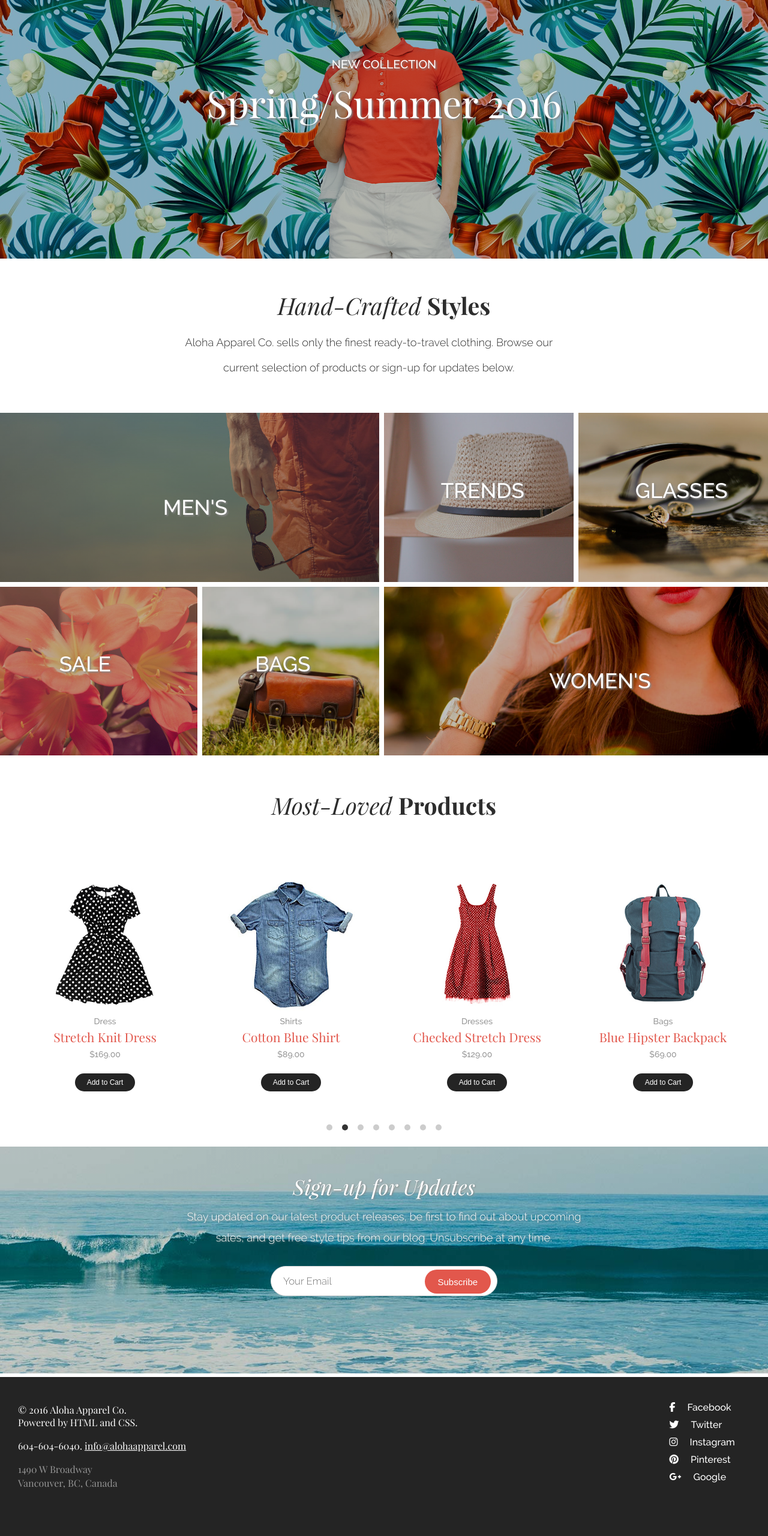
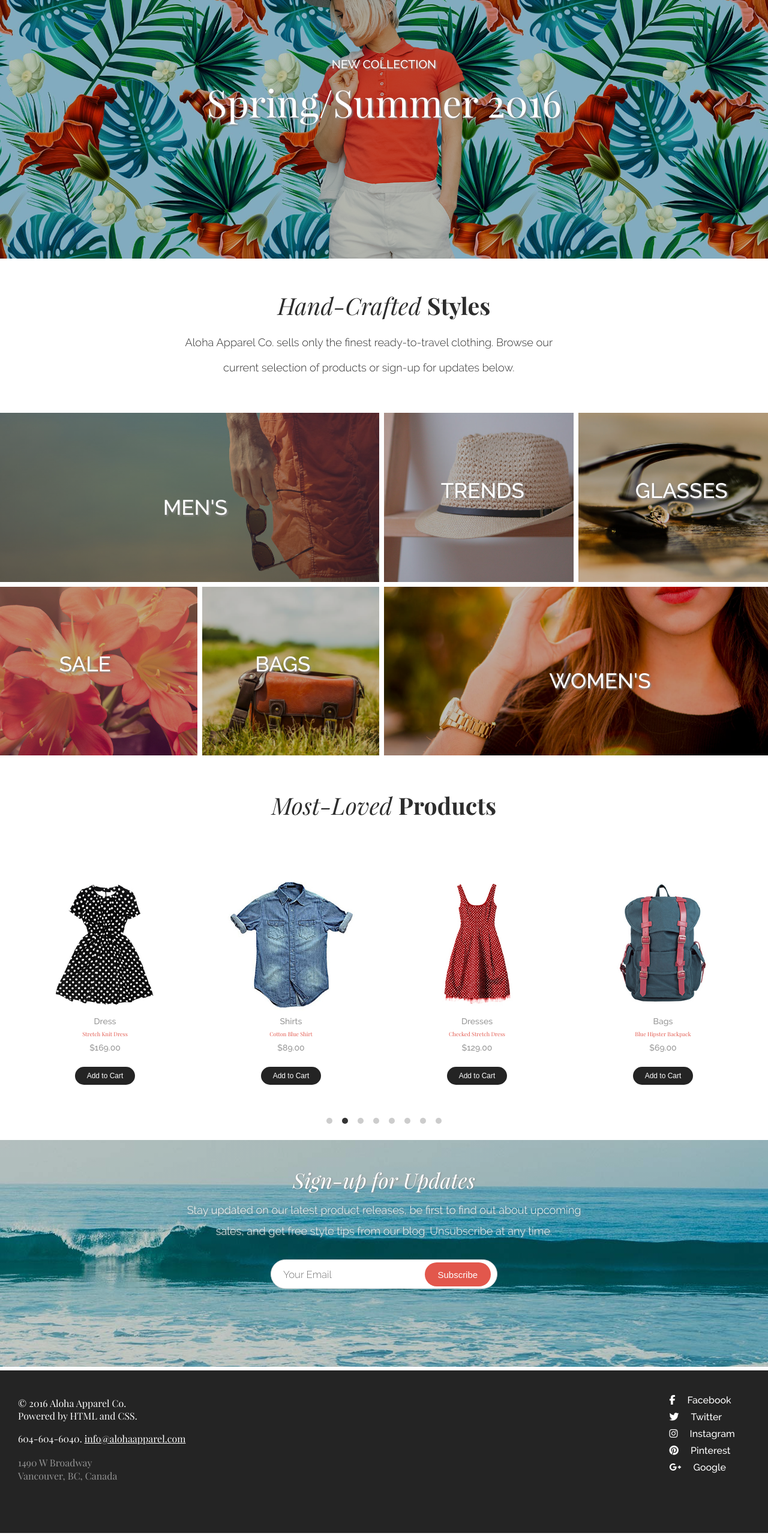
Before and after one commit to suleee/Aloha-Responsive-Website, a plain HTML site: page index.html in a window 1280 px wide. Shown: the part 220-2780 px from the top of the page at 60% size. Drawn offline with Linux system fonts and the light colour scheme.

Commit message:
change px to rem

```diff
--- a/style.css
+++ b/style.css
@@ -102,7 +102,7 @@ li {
 h3 {
 	color: #e2574c;
 	font-family: 'playfair_display_web', serif;
-	font-size: 21px;
+	font-size: .66rem;
 	margin: auto;
 }
 
@@ -123,7 +123,7 @@ p {
 }
 
 .menu {
-	padding: 15px 10px 10px 10px;
+	padding: 1.07rem .71rem .71rem .71rem;
 	display: -webkit-box;
 	display: -ms-flexbox;
 	display: flex;
@@ -135,7 +135,7 @@ p {
 }
 
 .logo {
-	width: 120px;
+	width: 8.57rem;
 	-ms-flex-item-align: start;
 	    align-self: flex-start;
 	-webkit-box-flex: 0;
@@ -183,7 +183,7 @@ p {
 }
 
 .cart {
-	width: 50px;
+	width: 3.57rem;
 	-ms-flex-item-align: end;
 	    align-self: flex-end;
 	-webkit-box-flex: 0;
@@ -195,9 +195,9 @@ p {
 }
 
 .counter {
-	width: 20px;
-	height: 20px;
-	border-radius: 20px;
+	width: 1.43rem;
+	height: 1.43rem;
+	border-radius: 1.43rem;
 	background-color: #e2574c;
 	position: absolute;
 	padding-top: 1px;
@@ -216,9 +216,9 @@ p {
 	background: -webkit-linear-gradient(top, rgba(0, 0, 0, 0.25) 0%, rgba(0, 0, 0, 0.25) 100%), url('images/banner-girl.png') no-repeat center 4.5rem, url('images/flower-bkgd.jpg') repeat-x center top;
 	background: linear-gradient(to bottom, rgba(0, 0, 0, 0.25) 0%, rgba(0, 0, 0, 0.25) 100%), url('images/banner-girl.png') no-repeat center 4.5rem, url('images/flower-bkgd.jpg') repeat-x center top;
 	background-size: contain, 11rem 26rem, cover;
-	height: 400px;
+	height: 28.57rem;
 	position: relative;
-	margin-top: 105px;
+	margin-top: 7.5rem;
 }
 
 .mainbanner-text {
@@ -252,7 +252,7 @@ p {
 
 .head-text {
 	text-align: center;
-	max-width: 600px;
+	max-width: 42.9rem;
 	margin: auto;
 }
 
@@ -293,12 +293,12 @@ p {
 }
 
 .box {
-	border: 4px solid white;
+	border: .29rem solid white;
 	position: relative;
 }
 
 .box-s {
-	border: 4px solid white;
+	border: .29rem solid white;
 	position: relative;
 }
 
@@ -376,7 +376,7 @@ p {
 .box-s span {
 	color: white;
 	text-transform: uppercase;
-	font-size: 23px;
+	font-size: 1.64rem;
 	font-weight: bold;
 	text-shadow: .14rem .14rem .21rem #888888;
 	position: absolute;
@@ -387,7 +387,7 @@ p {
 .box span {
 	color: white;
 	text-transform: uppercase;
-	font-size: 23px;
+	font-size: 1.64rem;
 	font-weight: bold;
 	text-shadow: .14rem .14rem .21rem #888888;
 	position: absolute;
@@ -403,17 +403,17 @@ ul {
 }
 
 .items {
-	max-width: 1240px;
+	max-width: 88.57rem;
 	margin: 0 auto;
 }
 
 .items h2 {
-	padding-top: 60px;
+	padding-top: 4.29rem;
 	text-align: center;
 }
 
 .item-list {
-	margin-top: 50px;
+	margin-top: 3.57rem;
 }
 
 .item-dress {
@@ -466,15 +466,15 @@ ul {
 }
 
 .item-list button {
-	width: 90px;
-	height: 26px;
+	width: 6.43rem;
+	height: 1.86rem;
 	font-size: 11px;
 	background-color: #242424;
 	position: relative;
-	margin-top: 25px;
+	margin-top: 1.79rem;
 	left: 0px;
 	color: white;
-	border-radius: 20px;
+	border-radius: 1.43rem;
 	border: none;
 }
 
@@ -497,8 +497,8 @@ ul {
 }
 
 .sign-up {
-	padding: 50px 2px 0 2px;
-	max-width: 615px;
+	padding: 3.57rem 2px 0 2px;
+	max-width: 44rem;
 	margin: auto;
 }
 
@@ -662,11 +662,11 @@ input:focus {
 		font-size: 2.8rem;
 	}
 	.wrapper {
-		width: 600px;
+		width: 42.9rem;
 	}
 	/*Head section: navigation*/
 	.menu {
-		padding: 15px 15px 10px 15px;
+		padding: 1.07rem 1.07rem 0.71rem 1.07rem;
 		margin-top: 2px;
 	}
 	.logo {
@@ -725,12 +725,12 @@ input:focus {
 		margin-top: 80px;
 		background: -webkit-linear-gradient(top, rgba(0, 0, 0, 0.25) 0%, rgba(0, 0, 0, 0.25) 100%), url('images/banner-girl.png') no-repeat center 3.5rem, url('images/flower-bkgd.jpg') repeat-x center top;
 		background: linear-gradient(to bottom, rgba(0, 0, 0, 0.25) 0%, rgba(0, 0, 0, 0.25) 100%), url('images/banner-girl.png') no-repeat center 3.5rem, url('images/flower-bkgd.jpg') repeat-x center top;
-		background-size: contain, 155px 379px, cover;
+		background-size: contain, 11.1rem 27.1rem, cover;
 		/*height: 400px;*/
 		/*position: relative;*/
 	}
 	.head-text {
-		max-width: 720px;
+		max-width: 51.4rem;
 		/*margin: auto;*/
 	}
 	.head-t-h {
@@ -792,13 +792,13 @@ input:focus {
 		width: 50%;
 	}
 	.item-list button {
-		width: 100px;
-		height: 30px;
+		width: 7.14rem;
+		height: 2.14rem;
 		font-size: 12px;
 	}
 	/*footer*/
 	.footer {
-		padding-top: 40px;
+		padding-top: 2.86rem;
 	}
 	.f_container {
 		display: -webkit-box;
@@ -807,18 +807,18 @@ input:focus {
 		-webkit-box-pack: justify;
 		    -ms-flex-pack: justify;
 		        justify-content: space-between;
-		margin: 5px 50px 0px 20px;
+		margin: .36rem 3.57rem 0px 1.43rem;
 		height: 14rem;
 	}
 	.footer-text {
-		font-size: 16px;
+		font-size: 1.14rem;
 		text-align: left;
 		padding-left: 10px;
-		height: 200px;
+		height: 14.3rem;
 		position: relative;
 	}
 	.contact {
-		margin: 20px 0 20px 0;
+		margin: 1.43rem 0 1.43rem 0;
 	}
 	/*sns icons*/
 	.sns-ul {
@@ -828,30 +828,25 @@ input:focus {
 		-ms-flex-wrap: wrap;
 		    flex-wrap: wrap;
 		visibility: visible;
-		width: 50px;
+		width: 3.57rem;
 		position: relative;
-		bottom: 24px;
+		bottom: 1.7rem;
 		text-align: left;
 		font-weight: bold;
-		font-size: 16px;
-		margin: 5px 0 0 60px;
-		height: 20px;
-		padding: 10px 100px 0 0;
+		font-size: 1.14rem;
+		margin: 0.36rem 0 0 4.3rem;
+		height: 1.43rem;
+		padding: .72rem 7.14rem 0 0;
 	}
 	.sns-ul li {
-		margin: 6px 0 6px 0;
+		margin: .43rem 0 .43rem 0;
 	}
-	/*.sns-ul a {
-		text-decoration: none;
-	}*/
-	/*.sns-ul i {
-		max-width: 9px;
-	}*/
+
 	.sns-ul span {
 		visibility: visible;
 		font-family: 'ralewaylight_Web', 'Helvetica', sans-serif;
 		text-align: left;
-		padding-left: 20px;
+		padding-left: 1.43rem;
 		font-weight: bold;
 	}
 	.fa {
@@ -867,14 +862,14 @@ input:focus {
 		font-size: 2.8rem;
 	}
 	.wrapper {
-		width: 1240px;
+		width: 88.57rem;
 	}
 	/*Head section: navigation*/
 	.menu {
 		padding: 14px 52px 14px 50px;
 	}
 	.logo {
-		width: 165px;
+		width: 11.79rem;
 		-webkit-box-flex: 0;
 		    -ms-flex: none;
 		        flex: none;
@@ -895,7 +890,7 @@ input:focus {
 		    flex-basis: 60%;
 	}
 	.cart {
-		width: 63px;
+		width: 4.5rem;
 		-webkit-box-flex: 0;
 		    -ms-flex: none;
 		        flex: none;
@@ -906,9 +901,9 @@ input:focus {
 		    flex-basis: 20%;
 	}
 	.nav-list li {
-		padding-top: 6px;
-		margin: 0px 15px 0px 15px;
-		font-size: 16px;
+		padding-top: .43rem;
+		margin: 0px 1.07rem 0px 1.07rem;
+		font-size: 1.14rem;
 	}
 	/*Head section: head banner*/
 	.mainbanner-text {
@@ -920,22 +915,22 @@ input:focus {
 	.text2 {
 		font-size: 4.5rem;
 		text-align: center;
-		padding-top: 3px;
+		padding-top: .21rem;
 		text-shadow: .14rem .14rem .21rem #888888;
 	}
 	.mainbanner {
 		background: -webkit-linear-gradient(top, rgba(0, 0, 0, 0.25) 0%, rgba(0, 0, 0, 0.25) 100%), url('images/banner-girl.png') no-repeat center 4rem, url('images/flower-bkgd.jpg') repeat-x center top;
 		background: linear-gradient(to bottom, rgba(0, 0, 0, 0.25) 0%, rgba(0, 0, 0, 0.25) 100%), url('images/banner-girl.png') no-repeat center 4rem, url('images/flower-bkgd.jpg') repeat-x center top;
-		background-size: cover, 269px 600px, contain;
-		height: 550px;
-		margin-top: 101px;
+		background-size: cover, 19.2rem 42.9rem, contain;
+		height: 39.3rem;
+		margin-top: 7.2rem;
 		position: relative;
 	}
 	/*content: boxes*/
 	.box-s span {
 		color: white;
 		text-transform: uppercase;
-		font-size: 35px;
+		font-size: 2.5rem;
 		font-weight: bold;
 		text-shadow: .14rem .14rem .21rem #888888;
 		position: absolute;
@@ -945,7 +940,7 @@ input:focus {
 	.box span {
 		color: white;
 		text-transform: uppercase;
-		font-size: 35px;
+		font-size: 2.5rem;
 		font-weight: bold;
 		text-shadow: .14rem .14rem .21rem #888888;
 		position: absolute;
@@ -962,15 +957,14 @@ input:focus {
 	}
 	.item-list li {
 		width: 25%;
-		/*padding: 20px 50px 20px 50px;*/
 	}
 	.flickity-page-dots li {
 		padding: 0px;
 	}
 	/*conetent: sign up section*/
 	.sign-up {
-		padding: 50px 2px 0 2px;
-		max-width: 663px;
+		padding: 3.57rem 2px 0 2px;
+		max-width: 47.36rem;
 		margin: auto;
 	}
 	.sign-p {
```
